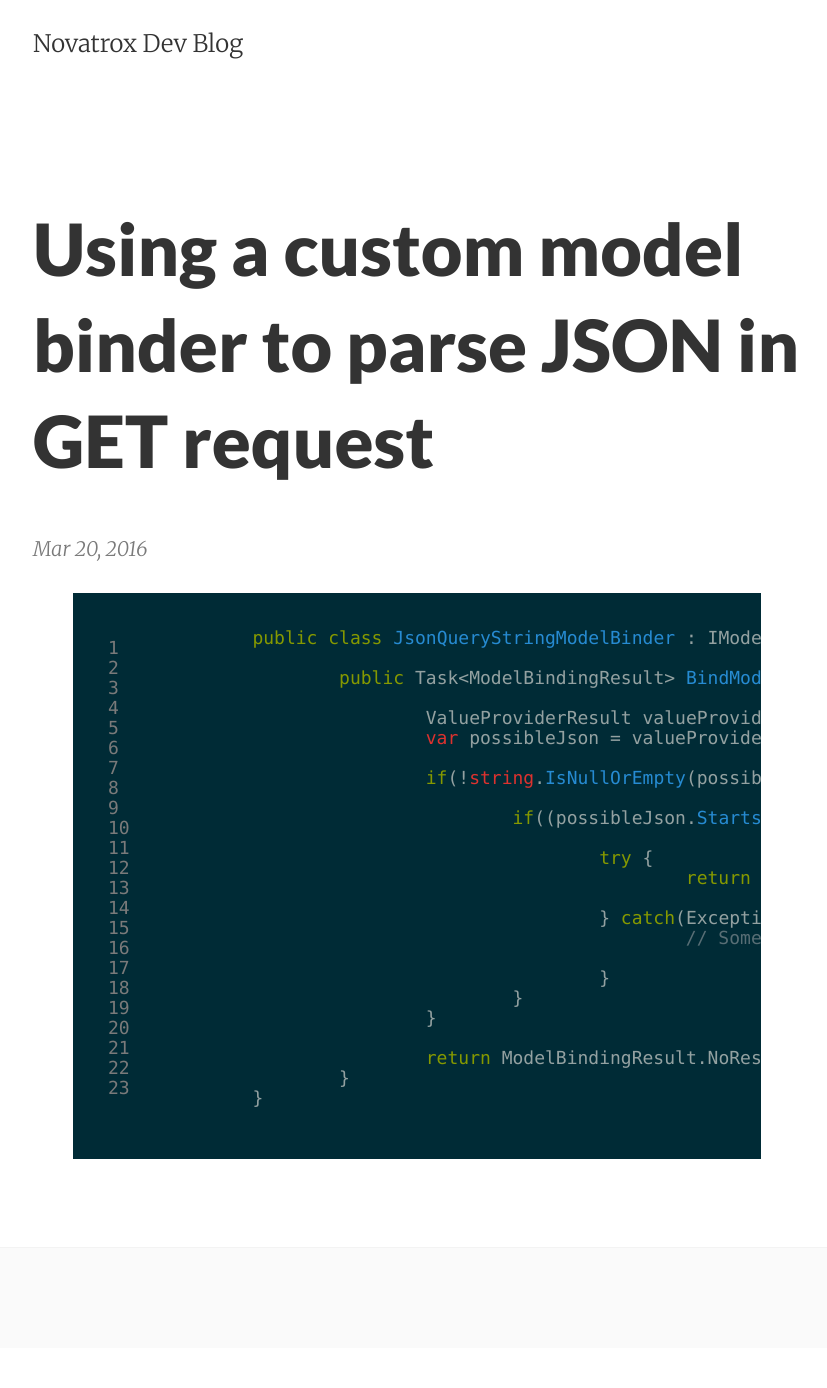
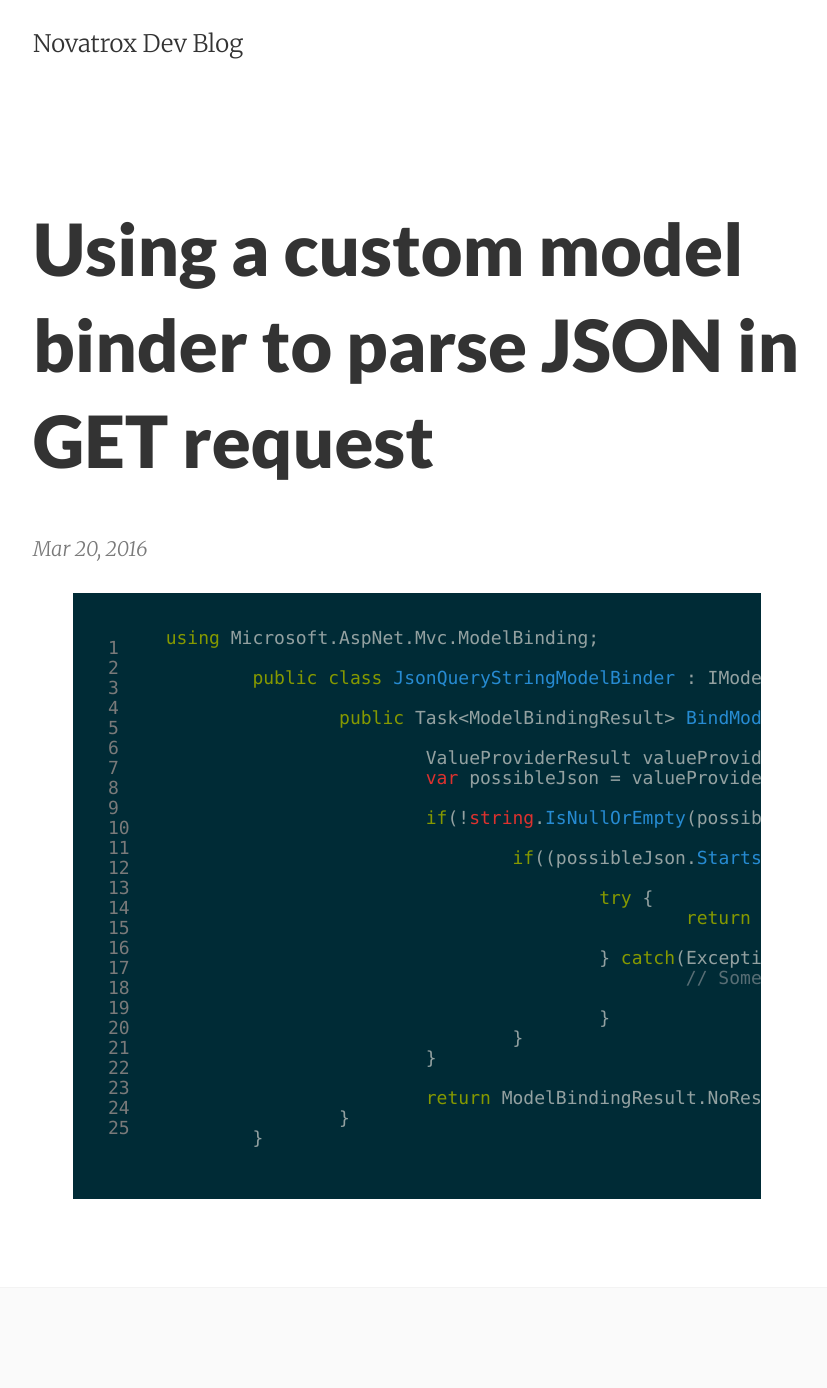
Before and after one commit to Novatrox/Novatrox.github.io, a Jekyll site: the page built from _posts/2016-03-20-using-a-custom-model-binder-to-parse-json-in-get-request.markdown, in a window 1280 px wide. Shown: the whole page, without its empty margins (223-1050 px from the left). Built offline with Jekyll 4.4.1, drawn with Linux system fonts in a browser that asks for light colours; before the commit the page ends 1348 px from its top, so only the background shows below that.

Commit message:
Post update: Using a custom model binder to parse JSON in GET request

```diff
--- a/_posts/2016-03-20-using-a-custom-model-binder-to-parse-json-in-get-request.markdown
+++ b/_posts/2016-03-20-using-a-custom-model-binder-to-parse-json-in-get-request.markdown
@@ -4,6 +4,8 @@ title: Using a custom model binder to parse JSON in GET request
 layout: post
 ---
 {% highlight csharp linenos %}
+
+using Microsoft.AspNet.Mvc.ModelBinding;
 
 	public class JsonQueryStringModelBinder : IModelBinder {
 
```
